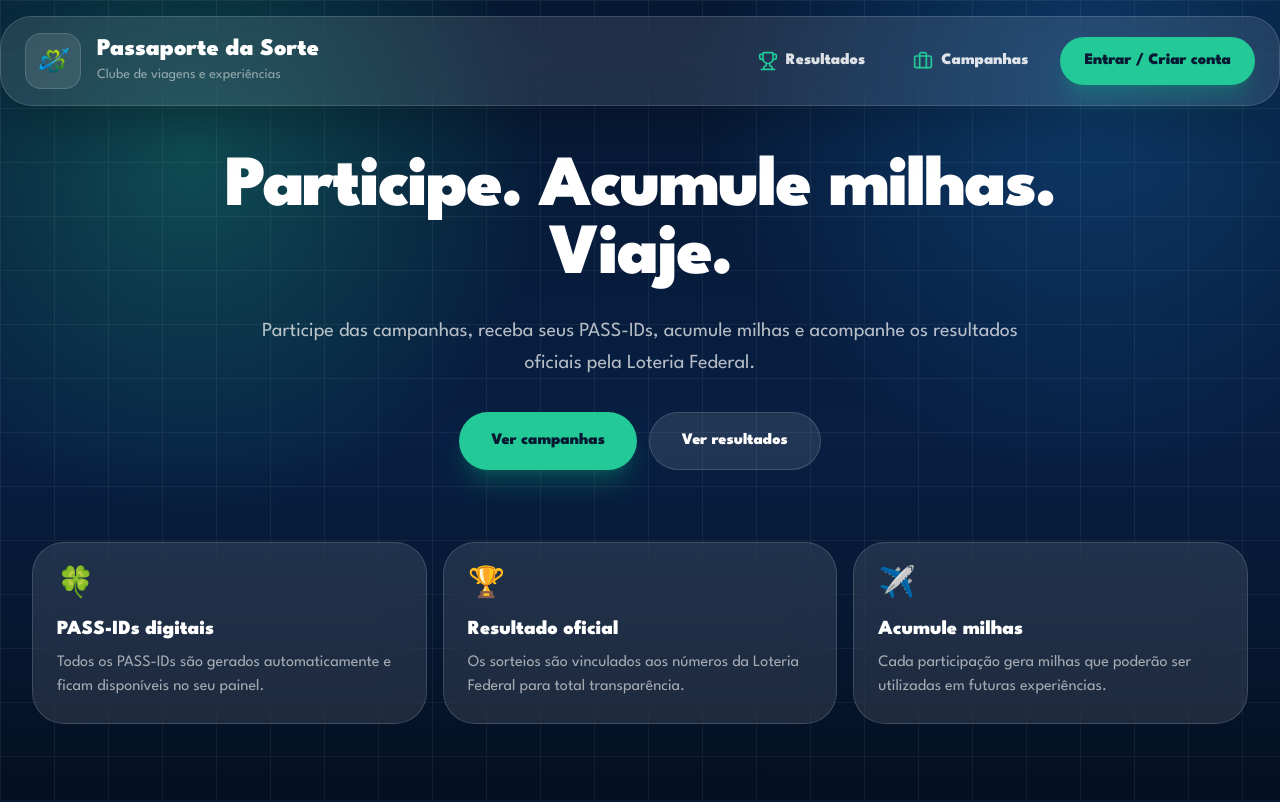
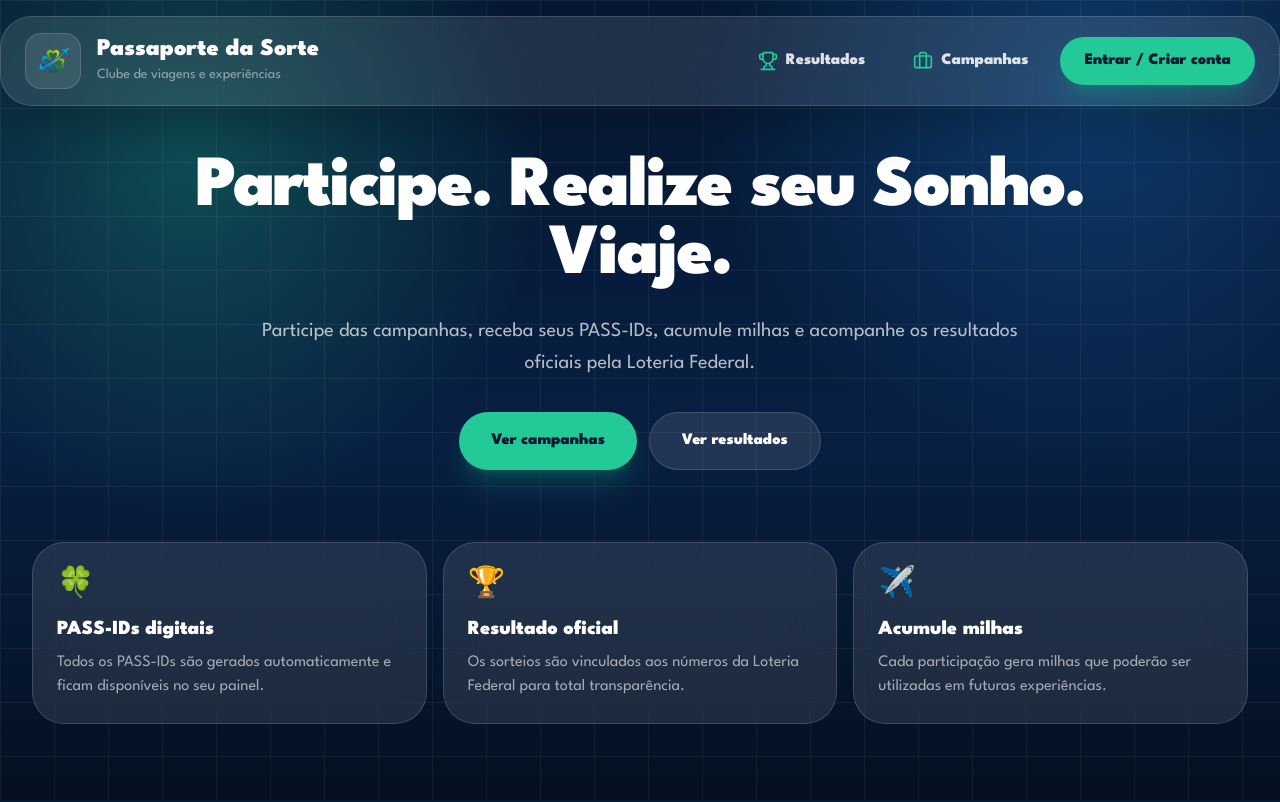
Before and after one commit to Passaportedasorte/passaporte-da-sorte, a Next.js app: page / in a window 1280 px wide. Shown: the top 802 px of the page. Built offline with nearby package versions, Linux system fonts and the light colour scheme; no server answers; the database is empty.

Commit message:
Altera imagens do roteiro para jsonb

```diff
--- a/app/page.tsx
+++ b/app/page.tsx
@@ -595,7 +595,7 @@ async function salvarMeusDados() {
 
 
     <h2 className="text-5xl md:text-7xl font-black leading-[0.95] tracking-tight">
-      Participe. Acumule milhas. Viaje.
+      Participe. Realize seu Sonho. Viaje.
     </h2>
 
     <p className="mt-6 text-lg md:text-xl text-white/70 max-w-3xl mx-auto leading-relaxed">
```
